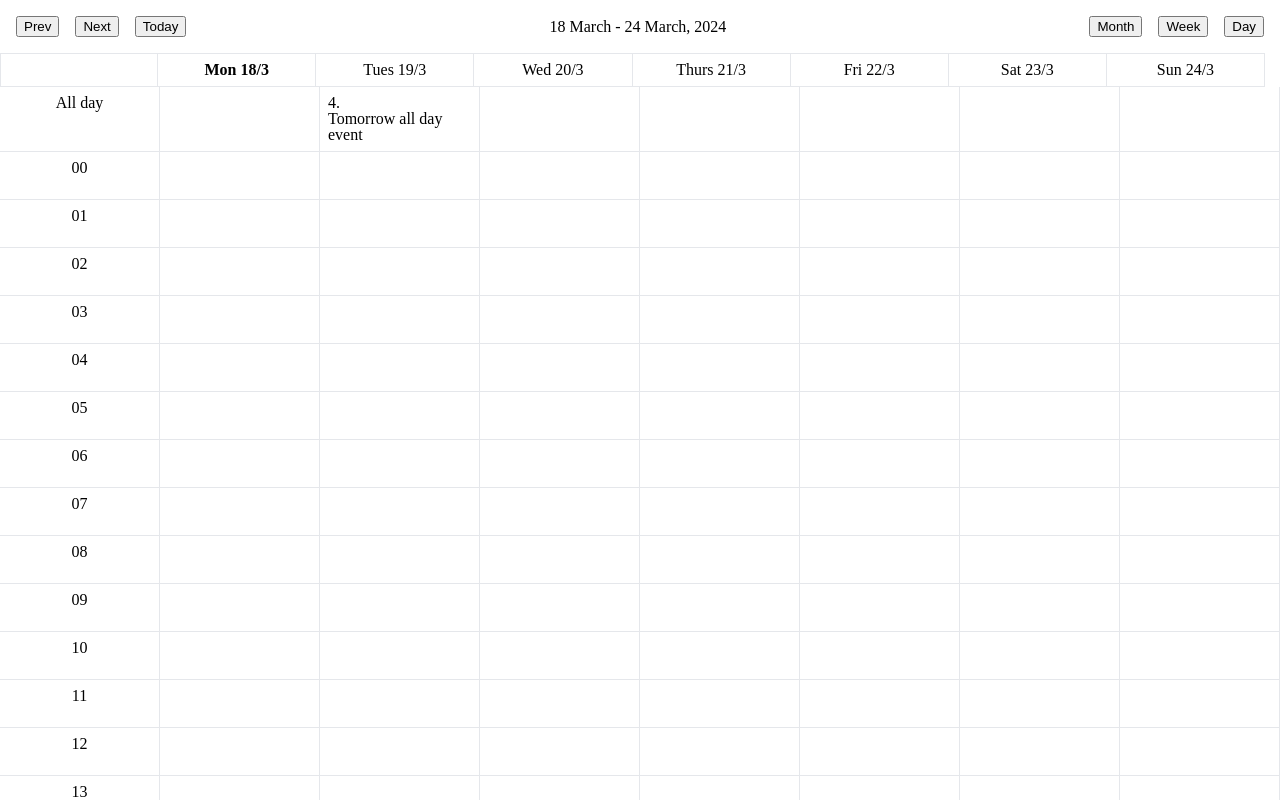
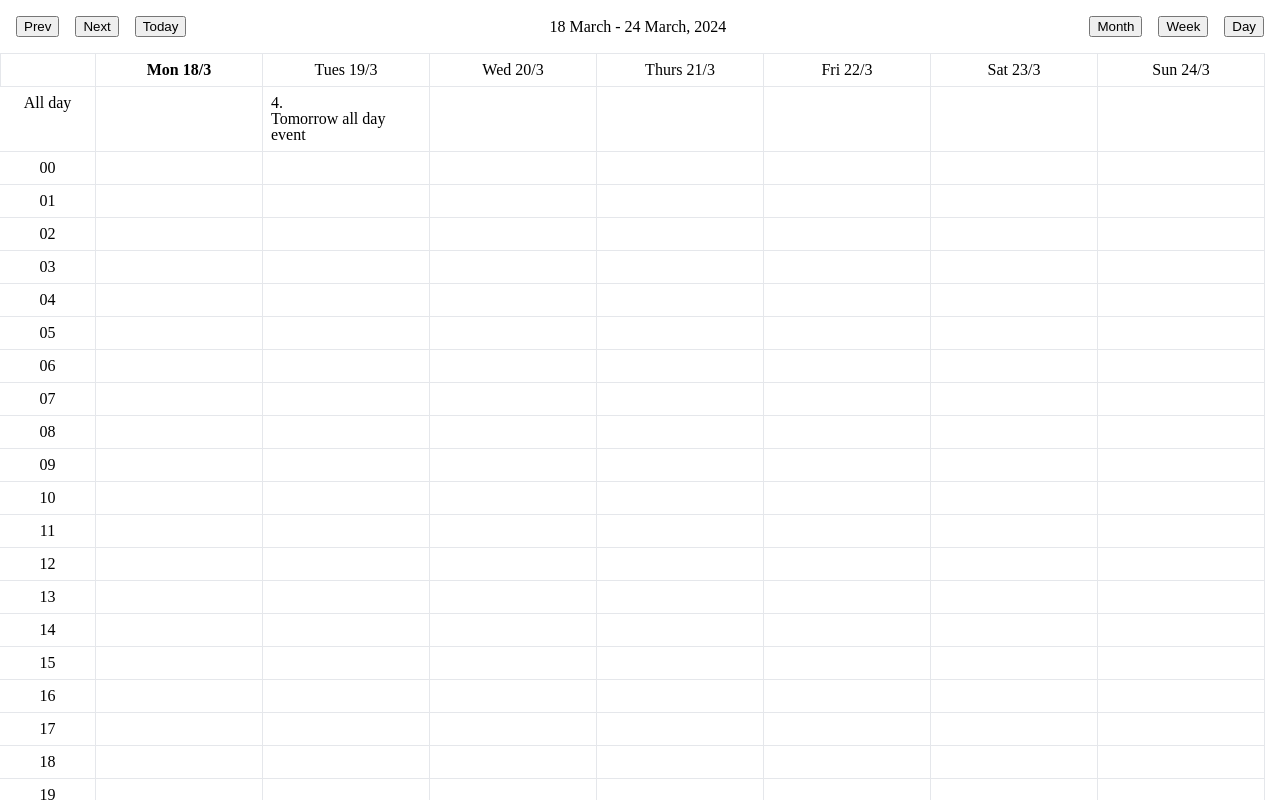
Before and after one commit to dragos-boisteanu/vue3-events-calendar, a Vue app: page / in a window 1280 px wide. Both pictures are taken after a click on the button "Week". Built offline with nearby package versions, Linux system fonts and the light colour scheme.

Commit message:
css fixes

```diff
--- a/src/components/calendarComponent.vue
+++ b/src/components/calendarComponent.vue
@@ -342,7 +342,7 @@ const setMode = (m) => {
       </div>
     </div>
     <div
-      style="display: flex;flex-direction: column;overflow: auto; height: 100%"
+        class="calendar__content"
     >
       <!--      month structure  -->
       <month-component
@@ -405,6 +405,13 @@ const setMode = (m) => {
   padding: 16px;
 }
 
+.calendar__content {
+  display: flex;
+  flex-direction: column;
+  overflow: hidden;
+  height: 100%
+}
+
 .calendar__navigation {
   display: flex;
   align-items: center;
--- a/src/components/dayComponent.vue
+++ b/src/components/dayComponent.vue
@@ -47,11 +47,15 @@ const dayTitle = computed(() => props.days.find(day => day.id === props.date.get
 .day {
   width: 100%;
   height: 100%;
+
+  display: flex;
+  flex-direction: column;
 }
 
 .day_title__container {
   text-align: center;
-  width: 100%
+  width: 100%;
+  padding-right: 16px;
 }
 
 .day__title {
@@ -66,26 +70,32 @@ const dayTitle = computed(() => props.days.find(day => day.id === props.date.get
 .day__events {
   height: 100%;
   overflow-y: auto;
+  scrollbar-gutter: stable;
+
+  border: 1px solid #e5e7ebff;
+  border-top: none;
+
+  display: flex;
+  flex-direction: column;
 }
 
 .day__time {
-  display: flex;
-  align-items: flex-start;
+  display: grid;
+  grid-template-columns: 96px 1fr;
+  grid-template-rows: max-content;
 
-  min-height: 47px;
+
 
   border: 1px solid #e5e7ebff;
-  border-top: none
+  border-top: none;
+
+  flex: 1 1 auto;
 }
 
 .day__time__title {
   height: 100%;
-  width: 94px;
+  width: 96px;
 
-  border-style: solid;
-  border-color: #e5e7ebff;
-
-  border-right-width: 1px;
 
   padding: 8px;
 
@@ -93,12 +103,24 @@ const dayTitle = computed(() => props.days.find(day => day.id === props.date.get
 }
 
 .day__content {
-  display: flex;
+  height: 100%;
+  min-height: 32px;
+
+  overflow-y: auto;
+  scrollbar-gutter: stable;
+
   flex: 1 1 100%;
 
+  display: flex;
   flex-direction: column;
-  row-gap: 2px;
+
+  row-gap: 4px;
 
   padding: 8px;
+
+  border-style: solid;
+  border-color: #e5e7ebff;
+
+  border-left-width: 1px;
 }
 </style>
--- a/src/components/monthComponent.vue
+++ b/src/components/monthComponent.vue
@@ -154,14 +154,20 @@ const monthDays = computed(() => {
 
   border: 1px solid #e5e7ebff;
   border-bottom: none;
+  border-left: none;
 }
 .month__days {
   flex: 1 1 0;
   display: grid;
   grid-template-columns: repeat(7, minmax(0, 1fr));
+  grid-template-rows: repeat(5, minmax(0, 1fr));
+  overflow-y: auto;
 }
 .day {
   border: 1px solid #e5e7ebff;
+  border-bottom: none;
+  border-left: none;
+
 }
 .day--empty {
   background: #f9fafbff;
--- a/src/components/weekComponent.vue
+++ b/src/components/weekComponent.vue
@@ -98,7 +98,7 @@ const weekDays = computed(() => {
 
 .week__days__titles {
   display: grid;
-  grid-template-columns: repeat(8, minmax(0, 1fr));
+  grid-template-columns: 96px  repeat(7, minmax(0, 1fr));
   padding-right: 15px;
 }
 .week__days--empty {
@@ -125,17 +125,19 @@ const weekDays = computed(() => {
   height: 100%;
   width: 100%;
   overflow-y:auto;
+  scrollbar-gutter: stable;
+
+  display: flex;
+  flex-direction: column;
 }
 
 .day__events {
+  flex: 1 1 0;
+
   width: 100%;
-  min-height: 3rem;
-
   display: grid;
-  grid-template-columns: repeat(8, minmax(0, 1fr));
-
-  grid-column-start: 1;
-  grid-column-end: 9;
+  grid-template-columns: 96px repeat(7, minmax(0, 1fr));
+  grid-template-rows: max-content;
 
   border-style: solid;
   border-color: #e5e7ebff;
@@ -145,6 +147,7 @@ const weekDays = computed(() => {
 .week__day__time {
   grid-column-start: 1;
   grid-column-end: 2;
+
 
   border-style: solid;
   border-color: #e5e7ebff;
```
